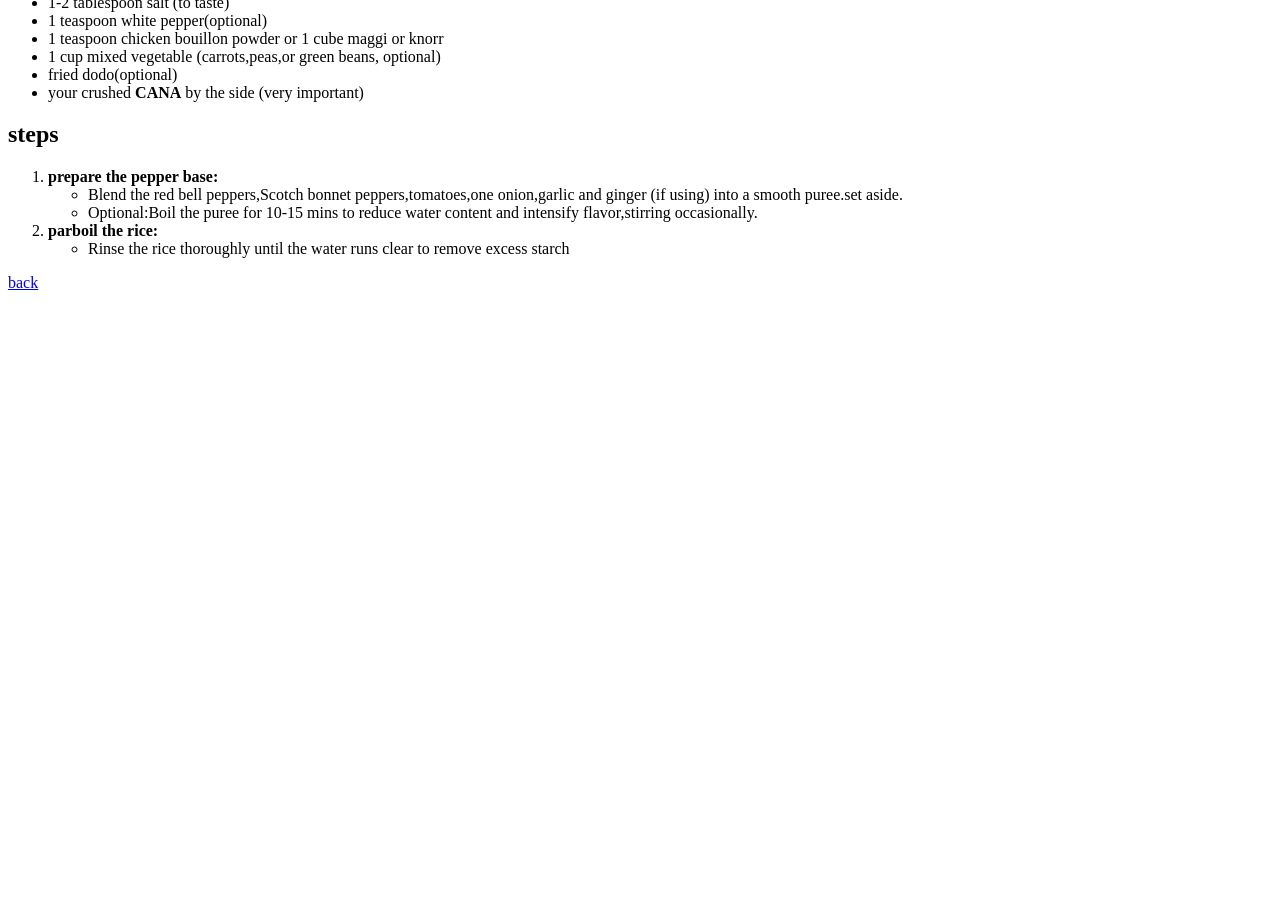
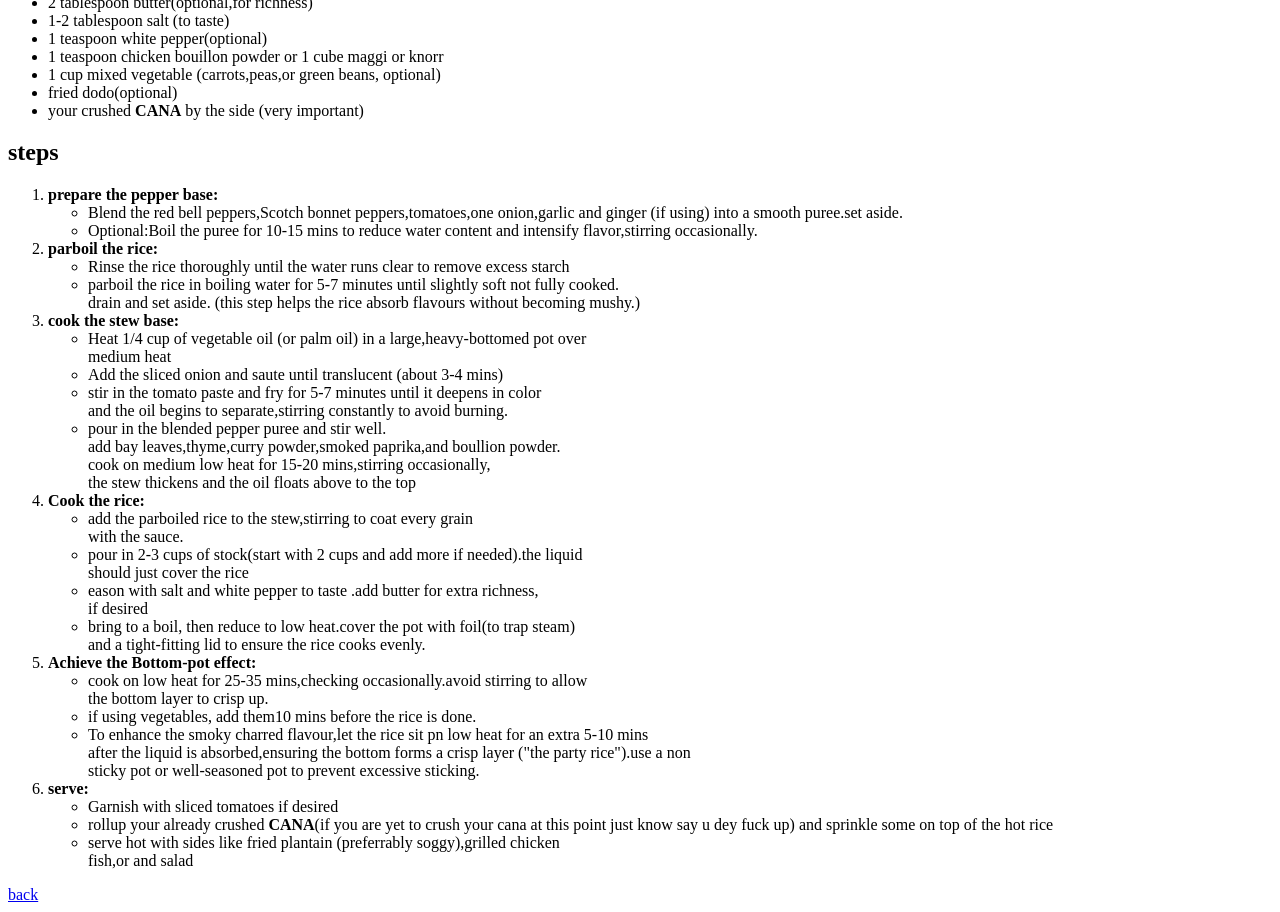
Before and after one commit to 7bdollz/Recipes, a plain HTML site: page my_recipes/jollof_recipe.html in a window 1280 px wide. Shown: the part 526-1438 px from the top of the page. Before the commit the page ends 826 px from the top, so only its background shows below. Drawn offline with Linux system fonts and the light colour scheme.

Commit message:
done with html for my jollof rice recipe page

```diff
--- a/my_recipes/jollof_recipe.html
+++ b/my_recipes/jollof_recipe.html
@@ -16,6 +16,10 @@
         alt="image of a jollof rice dish"
       />
     </header>
+    <nav>
+      <a href="my_recipes/spagheti_recipe.html">spaghetti recipe</a>
+      <a href="../index.html">home</a>
+    </nav>
     <h2>naija jollof recipe</h2>
     <p>
       how to prepare delicious bottom pot<br />
@@ -66,6 +70,96 @@
             Rinse the rice thoroughly until the water runs clear to remove
             excess starch
           </li>
+          <li>
+            parboil the rice in boiling water for 5-7 minutes until slightly
+            soft not fully cooked. <br />
+            drain and set aside. (this step helps the rice absorb flavours
+            without becoming mushy.)
+          </li>
+        </ul>
+      </li>
+      <li>
+        <strong>cook the stew base: <br /></strong>
+        <ul>
+          <li>
+            Heat 1/4 cup of vegetable oil (or palm oil) in a
+            large,heavy-bottomed pot over <br />
+            medium heat
+          </li>
+          <li>
+            Add the sliced onion and saute until translucent (about 3-4 mins)
+          </li>
+          <li>
+            stir in the tomato paste and fry for 5-7 minutes until it deepens in
+            color <br />
+            and the oil begins to separate,stirring constantly to avoid burning.
+          </li>
+          <li>
+            pour in the blended pepper puree and stir well. <br />
+            add bay leaves,thyme,curry powder,smoked paprika,and boullion
+            powder. <br />
+            cook on medium low heat for 15-20 mins,stirring occasionally,<br />
+            the stew thickens and the oil floats above to the top
+          </li>
+        </ul>
+      </li>
+      <li>
+        <strong>Cook the rice:</strong><br />
+        <ul>
+          <li>
+            add the parboiled rice to the stew,stirring to coat every grain
+            <br />
+            with the sauce.
+          </li>
+          <li>
+            pour in 2-3 cups of stock(start with 2 cups and add more if
+            needed).the liquid <br />
+            should just cover the rice
+          </li>
+          <li>
+            eason with salt and white pepper to taste .add butter for extra
+            richness,<br />
+            if desired
+          </li>
+          <li>
+            bring to a boil, then reduce to low heat.cover the pot with foil(to
+            trap steam)<br />
+            and a tight-fitting lid to ensure the rice cooks evenly.
+          </li>
+        </ul>
+      </li>
+      <li>
+        <strong>Achieve the Bottom-pot effect:</strong><br />
+        <ul>
+          <li>
+            cook on low heat for 25-35 mins,checking occasionally.avoid stirring
+            to allow <br />
+            the bottom layer to crisp up.
+          </li>
+          <li>if using vegetables, add them10 mins before the rice is done.</li>
+          <li>
+            To enhance the smoky charred flavour,let the rice sit pn low heat
+            for an extra 5-10 mins <br />
+            after the liquid is absorbed,ensuring the bottom forms a crisp layer
+            ("the party rice").use a non <br />
+            sticky pot or well-seasoned pot to prevent excessive sticking.
+          </li>
+        </ul>
+      </li>
+      <li>
+        <strong>serve:</strong><br />
+        <ul>
+          <li>Garnish with sliced tomatoes if desired</li>
+          <li>
+            rollup your already crushed <strong>CANA</strong>(if you are yet to
+            crush your cana at this point just know say u dey fuck up) and
+            sprinkle some on top of the hot rice
+          </li>
+          <li>
+            serve hot with sides like fried plantain (preferrably soggy),grilled
+            chicken <br />
+            fish,or and salad
+          </li>
         </ul>
       </li>
     </ol>
```
